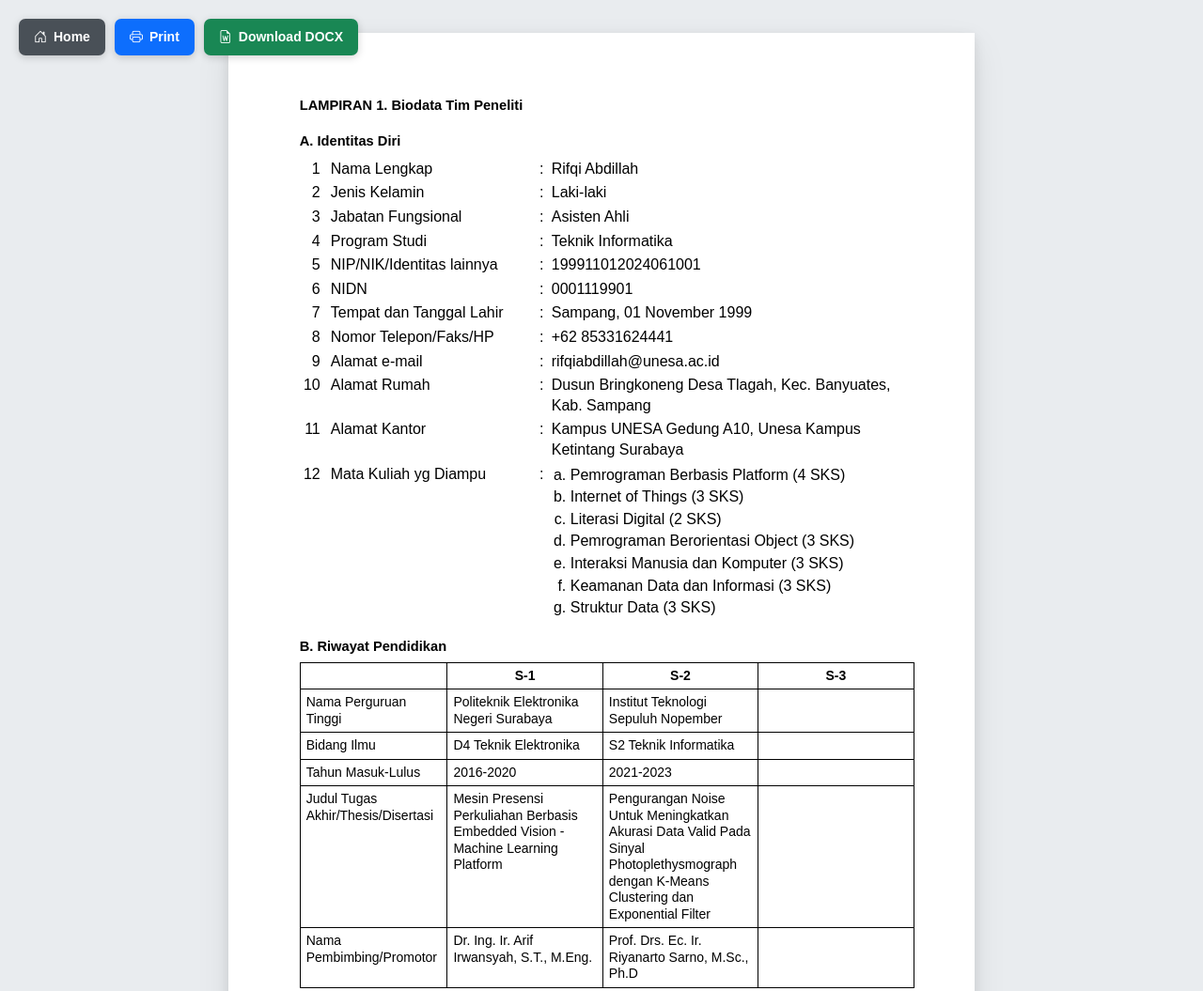
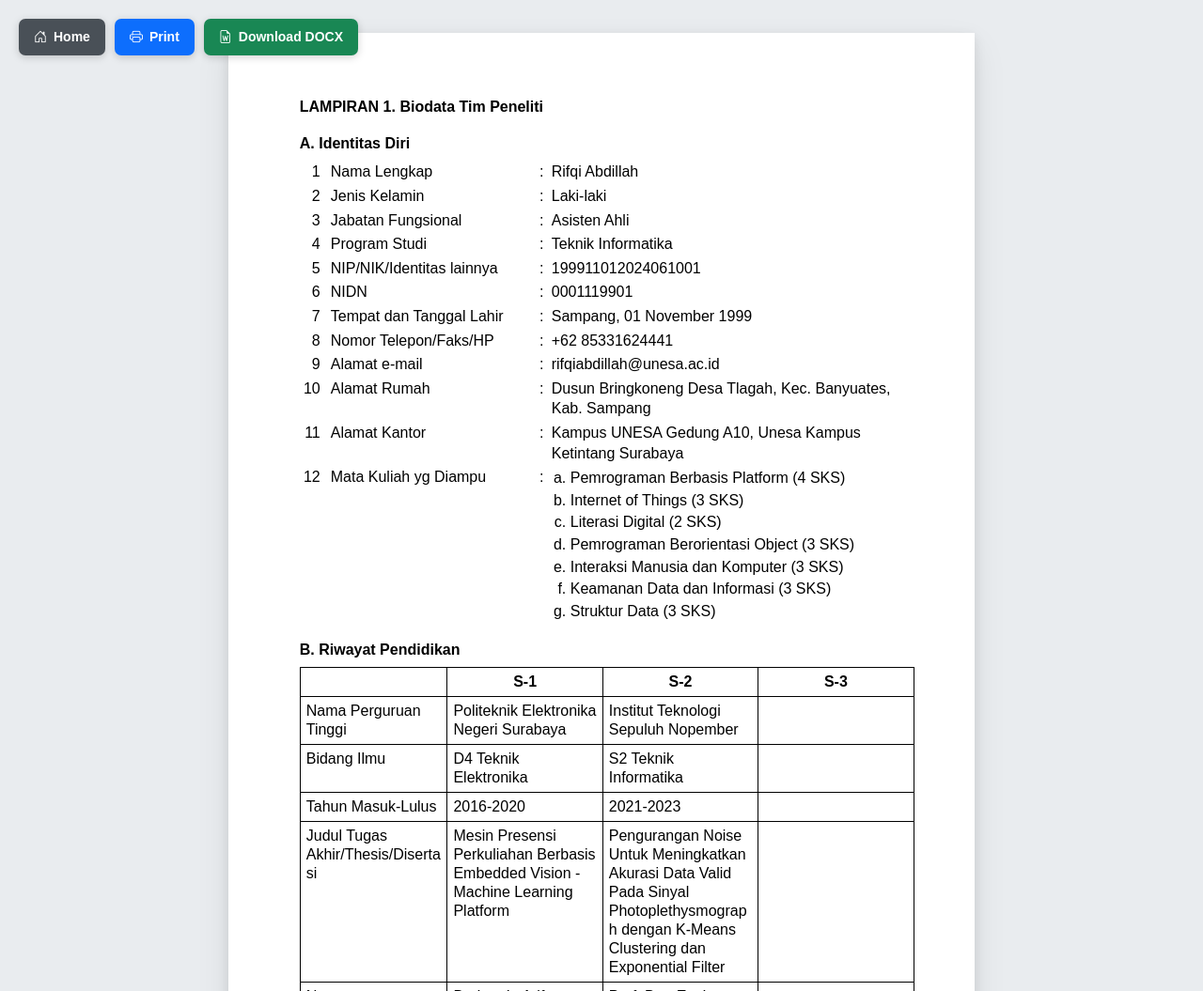
Before and after one commit to rifqieeeee/rifqi-abdillah, a website: page cv-penelitian.html in a window 1280 px wide. Shown: the top 1055 px of the page at 94% size. Drawn offline with nearby package versions, Linux system fonts and the light colour scheme.

Commit message:
Update cv-penelitian.html

```diff
--- a/cv-penelitian.html
+++ b/cv-penelitian.html
@@ -53,9 +53,9 @@
 
     .document-wrapper { padding: 35px 20px 60px; }
     .document { width: 210mm; min-height: 297mm; margin: 0 auto; padding: 18mm 17mm 18mm 20mm; background: #fff; box-shadow: 0 4px 12px rgba(0,0,0,.10), 0 15px 35px rgba(0,0,0,.08); }
-    .document-title { margin: 0 0 18px; font-size: 11pt; font-weight: 700; }
+    .document-title { margin: 0 0 18px; font-size: 12pt; font-weight: 700; }
     .section { margin-top: 18px; }
-    .section-title { margin: 0 0 7px; font-size: 11pt; font-weight: 700; line-height: 1.3; }
+    .section-title { margin: 0 0 7px; font-size: 12pt; font-weight: 700; line-height: 1.3; }
     p { margin: 0 0 8px; text-align: justify; }
 
     .identity-table { width: 100%; border-collapse: collapse; margin: 0; }
@@ -69,11 +69,11 @@
     .course-list li { padding: 1px 0; }
 
     .data-table { width: 100%; border-collapse: collapse; table-layout: fixed; margin: 6px 0 14px; }
-    .data-table th, .data-table td { border: 1px solid #000; padding: 5px 6px; font-size: 10.5pt; line-height: 1.25; vertical-align: top; overflow-wrap: anywhere; }
+    .data-table th, .data-table td { border: 1px solid #000; padding: 5px 6px; font-size: 12pt; line-height: 1.25; vertical-align: top; overflow-wrap: anywhere; }
     .data-table th { font-weight: 700; text-align: center; vertical-align: middle; }
     .center { text-align: center; }
 
-    .data-status { margin: 10px 0 0; padding: 8px 10px; border: 1px solid #dc3545; background: #fff5f5; color: #842029; font-size: 10pt; display: none; }
+    .data-status { margin: 10px 0 0; padding: 8px 10px; border: 1px solid #dc3545; background: #fff5f5; color: #842029; font-size: 12pt; display: none; }
     .data-status.show { display: block; }
 
     .statement { margin-top: 20px; }
```
